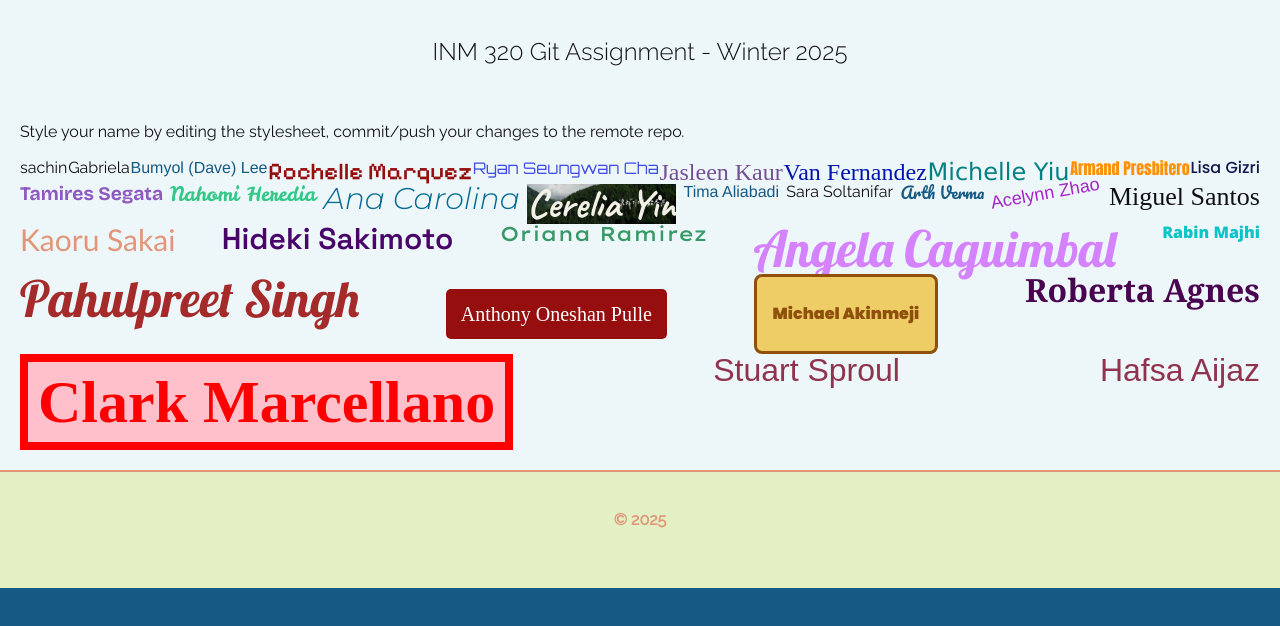
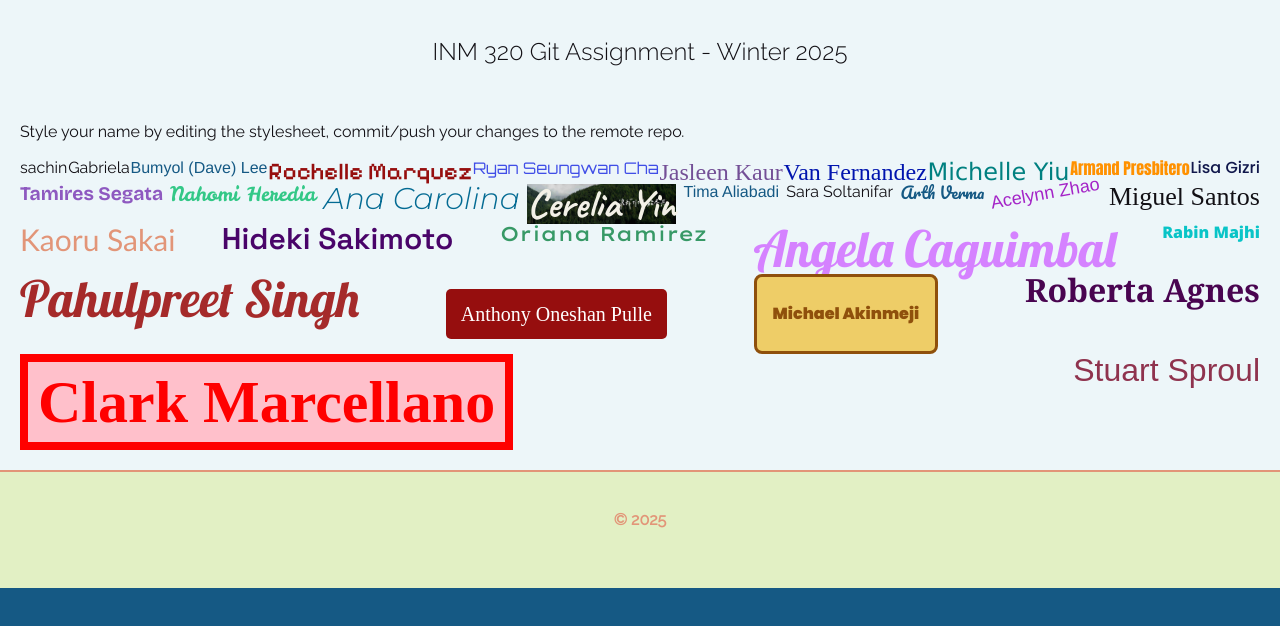
Before and after one commit to mainnnamdi/INM320-assignment-2025, a website: page public/index.html in a window 1280 px wide. Drawn offline with nearby package versions, Linux system fonts and the light colour scheme; a web font is replaced by a local one.

Commit message:
Update index.html

```diff
--- a/public/index.html
+++ b/public/index.html
@@ -69,7 +69,8 @@
         <h1 id="Roberta">Roberta Agnes</h1>
         <h1 id="clark">Clark Marcellano</h1>
         <h1 id="Stuart">Stuart Sproul</h1>
-        <h1 id="Stuart">Hafsa Aijaz</h1>
+
+
 
       </main>
 
```
